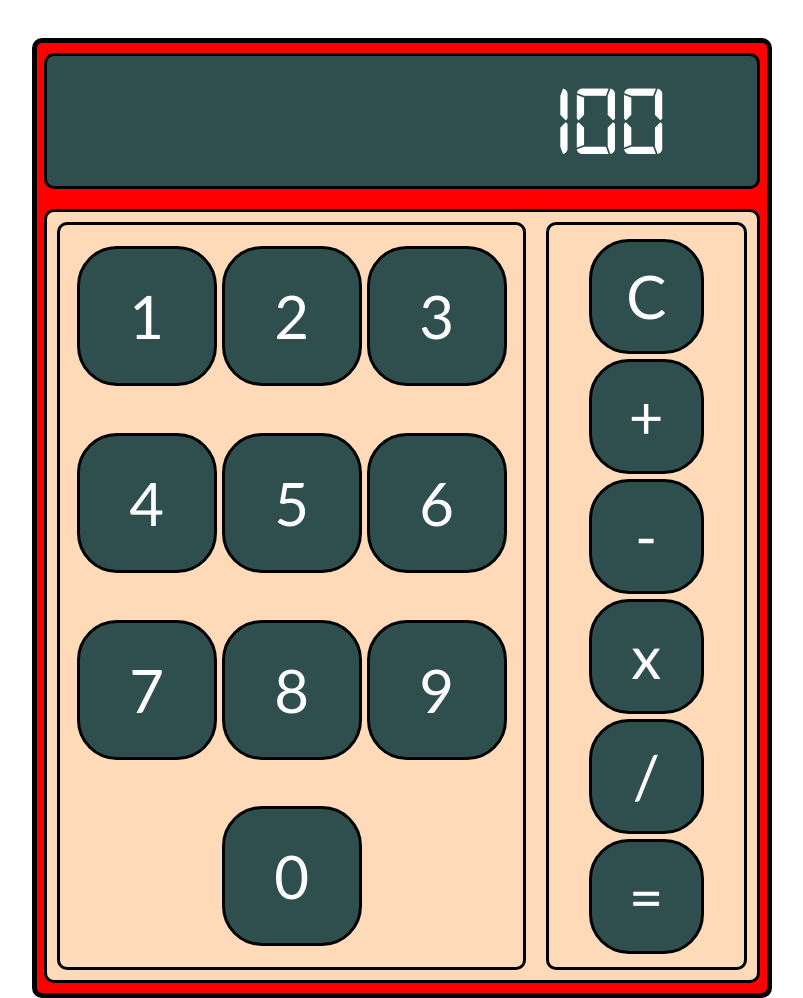
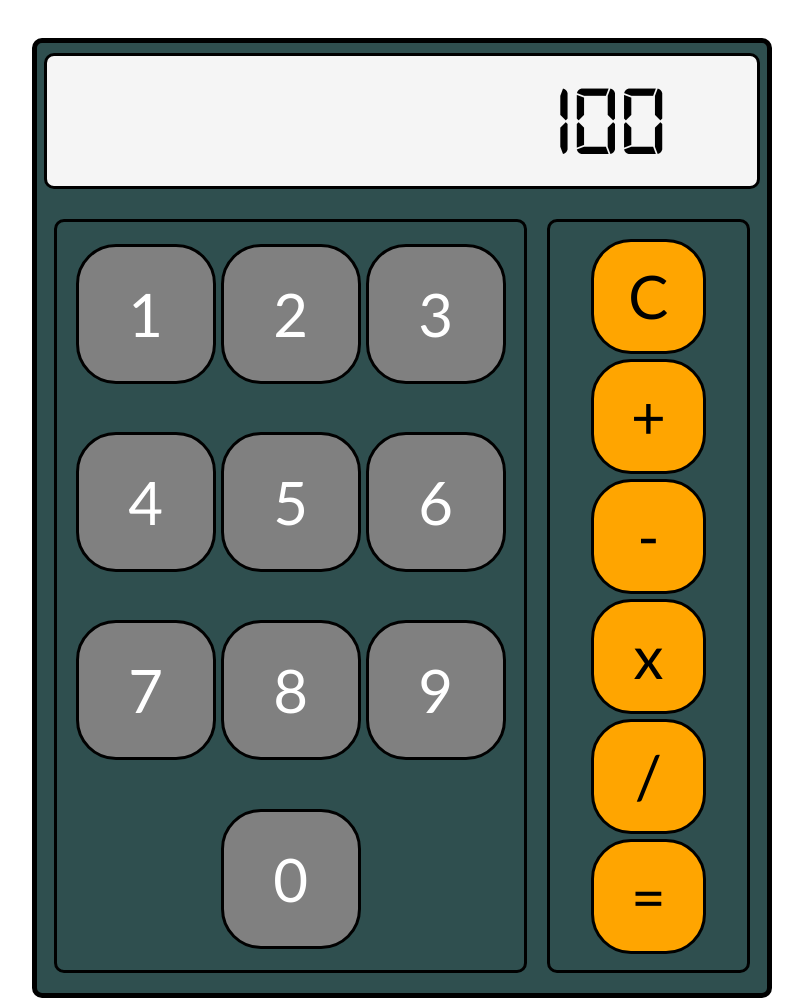
Before and after one commit to mistersam11/calculator, a plain HTML site: page index.html in a window 1280 px wide. Shown: the whole page, without its empty margins (238-1041 px from the left). Drawn offline with Linux system fonts and the light colour scheme.

Commit message:
Update css styling to modern convention

```diff
--- a/styles.css
+++ b/styles.css
@@ -12,7 +12,7 @@
     display: flex;
     flex-direction: column;
     align-items: center;
-    background-color: red;
+    background-color: darkslategray;
     border-radius: 10px;
 }
 
@@ -22,7 +22,7 @@ width: 98%;
 border: 3px solid;
 margin: 10px;
 box-sizing: border-box;
-background-color: darkslategray;
+background-color: whitesmoke;
 border-radius: 10px;
 display: flex;
 justify-content: right;
@@ -33,10 +33,7 @@ padding-right: 90px;
 #buttons {
     height: 800px;
     width: 98%;
-    border: 3px solid;
-    box-sizing: border-box;
-    background-color: peachpuff;
-    border-radius: 10px;
+    background-color: darkslategray;
     display: flex;
     margin: 10px;
 }
@@ -74,7 +71,7 @@ padding-right: 90px;
     box-sizing: border-box;
     border: 3px black solid;
     border-radius: 40px;
-    background-color: darkslategrey;
+    background-color: gray;
     color: white;
     font-family:'Trebuchet MS', 'Lucida Sans Unicode', 'Lucida Grande', 'Lucida Sans', Arial, sans-serif;
 }
@@ -86,8 +83,8 @@ padding-right: 90px;
     box-sizing: border-box;
     border: 3px black solid;
     border-radius: 40px;
-    background-color: darkslategrey;
-    color: white;
+    background-color: orange;
+    color: black;
     font-family:'Trebuchet MS', 'Lucida Sans Unicode', 'Lucida Grande', 'Lucida Sans', Arial, sans-serif;
 }
 
@@ -98,7 +95,7 @@ padding-right: 90px;
 
 h1 {
     font-weight: 400;
-    color: white;
+    color: black;
     font-size: 100px;
     font-family: "Calculator";
 }
```
